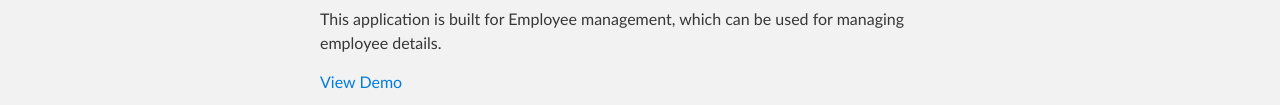
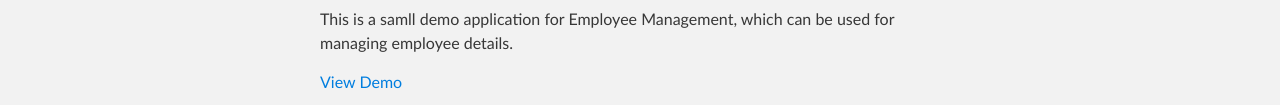
Before and after one commit to ibmbendev/EmployeeManagement, a plain HTML site: page index.html in a window 1280 px wide. Shown: the part 321-426 px from the top of the page. Drawn offline with Linux system fonts and the light colour scheme.

Commit message:
changes in description

```diff
--- a/index.html
+++ b/index.html
@@ -38,7 +38,7 @@
             <a id="introduction" class="anchor" href="#introduction" aria-hidden="true"><span
                     class="octicon octicon-link"></span></a>Introduction:</h2>
 
-        <p>This application is built for Employee management, which can be used for managing employee details.</p>
+        <p>This is a samll demo application for Employee Management, which can be used for managing employee details.</p>
 
         <p><a href="http://rajeshwarpatlolla.github.io/TimePickerForIonicFramework/demo/" title="Demo">View Demo</a></p>
 
```
